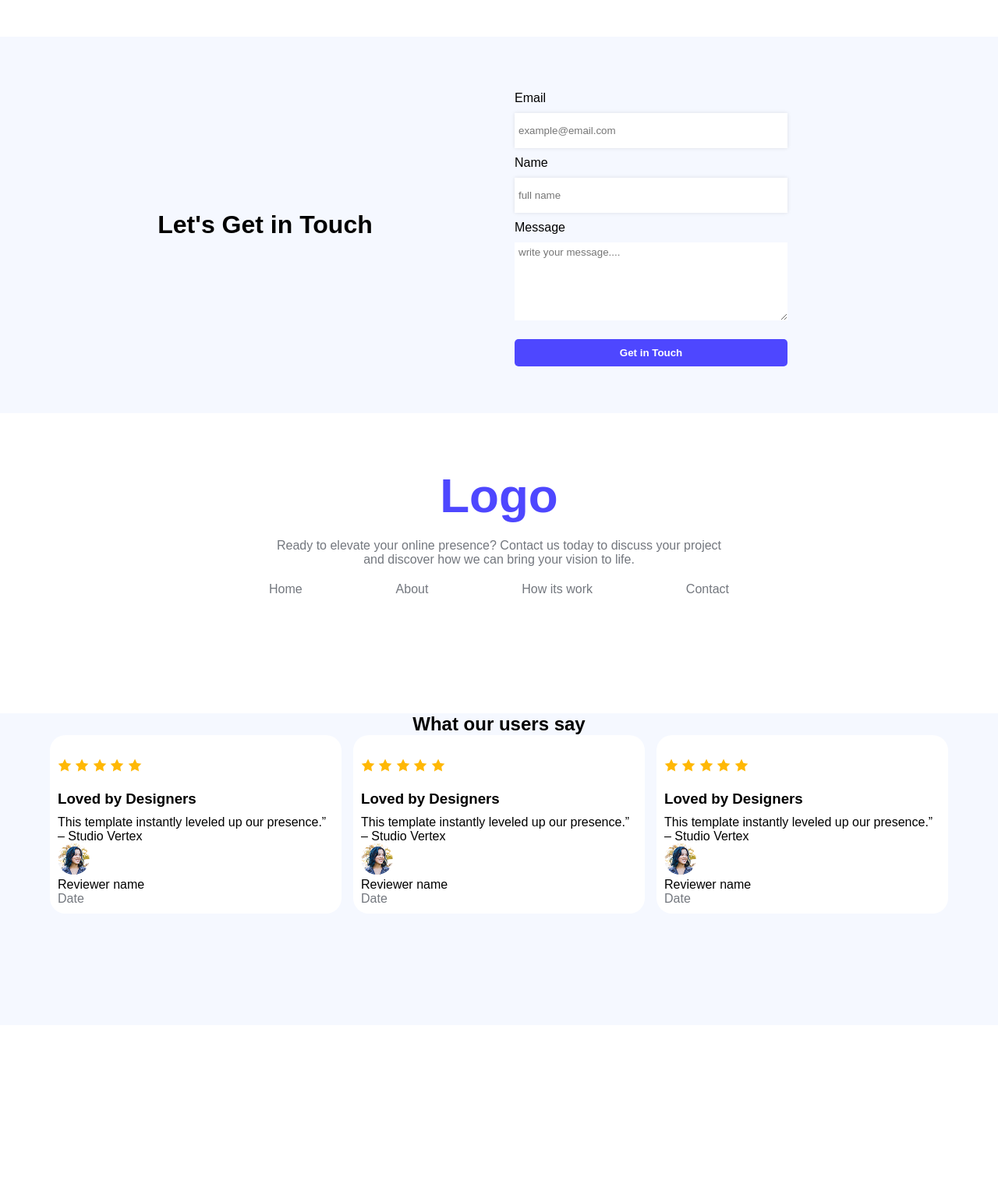
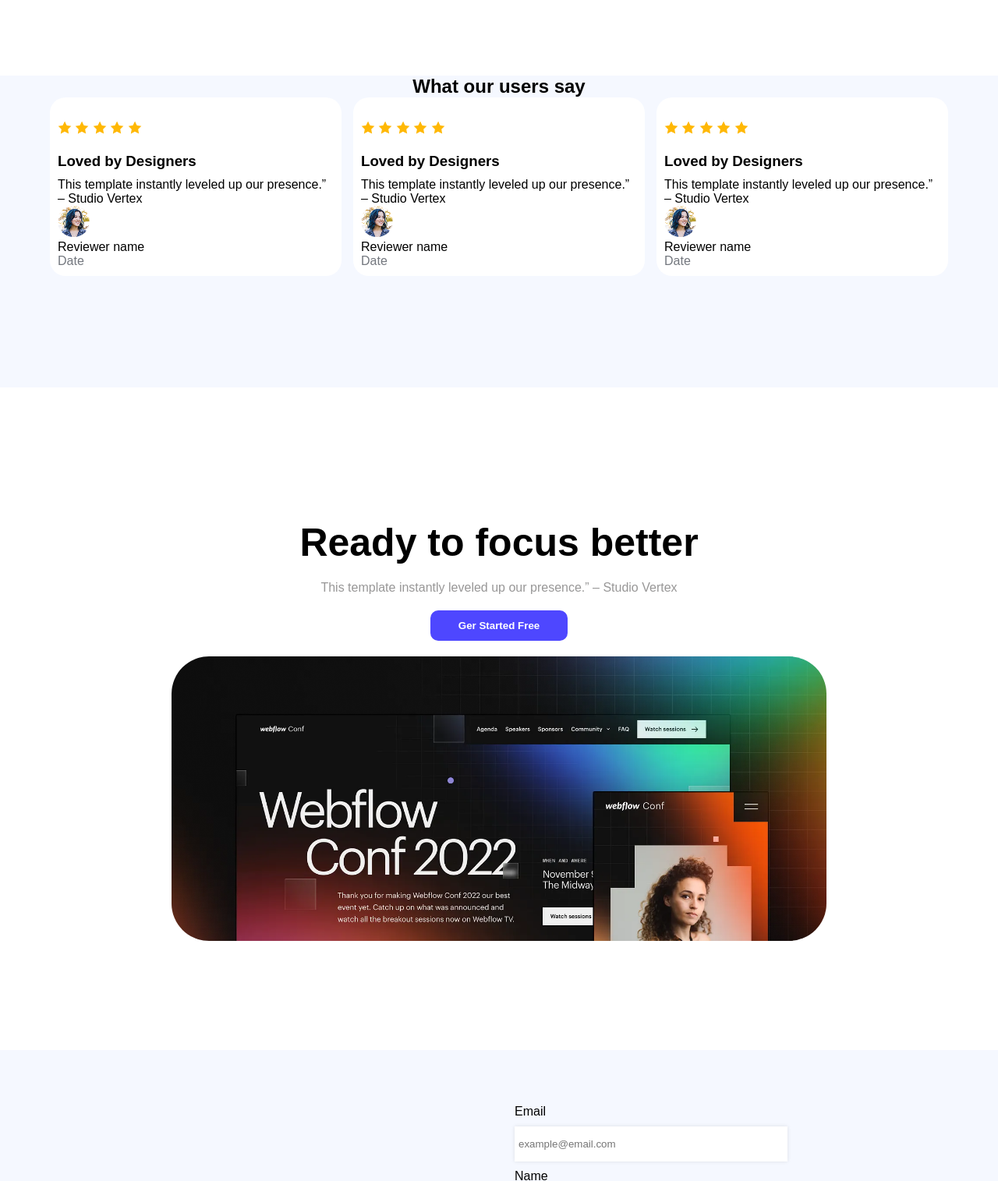
Before and after one commit to abdur-rahim123/Assignment-1, a plain HTML site: page index.html in a window 1280 px wide. Shown: the part 1280-2795 px from the top of the page at 78% size. Before the commit the page ends 2695 px from the top, so only its background shows below. Drawn offline with Linux system fonts and the light colour scheme.

Commit message:
added focus section

```diff
--- a/index.css
+++ b/index.css
@@ -1,4 +1,9 @@
 *{padding: 0; margin: 0; box-sizing: border-box; font-family: Arial, Helvetica, sans-serif;}
+
+body {
+    max-width: 1440px;
+    margin: auto;
+}
 
 /* header part */
 .header{
@@ -132,6 +137,48 @@ padding: 30px;
 
 .ps-section span{
     color: #312f2f;
+}
+
+
+
+
+/* focus section */
+
+.focus-section {
+    width: 90%;
+    margin: auto;
+    text-align: center;
+    padding: 70px;
+}
+
+.focus-section h2 {
+    font-size: 50px;
+    font-weight: bold;
+}
+
+.focus-section p {
+    color: rgba(49, 47, 47, .5);
+    margin: 20px 0;
+}
+
+.focus-section button {
+    background-color: #4E47FF;
+    padding: 12px 36px;
+    border-radius: 10px;
+}
+
+.focus-section .img {
+    max-width: 840px;
+    max-height: 365px;
+    object-fit: cover;
+    margin: 20px auto;
+    border-radius: 48px;
+    overflow: hidden;
+}
+
+.focus-section img {
+    width: 100%;
+    height: 100%;
 }
 
 
@@ -282,3 +329,6 @@ button:hover{
     transition: 0.3s;
     transform: scale(1.05);
 }
+
+
+/* html{display: none;} */
--- a/index.html
+++ b/index.html
@@ -77,6 +77,85 @@
 
 
 
+    <!-- feedback section -->
+
+<section class="feedback-section">
+    <div class="for-width">
+          <h2 >What our users say</h2>
+
+    <div class="review-list">
+      <div class="review-card">
+        <div class="stars">
+          <img src="./Assets/icon-star.png" alt="">
+        <img src="./Assets/icon-star.png" alt="">
+        <img src="./Assets/icon-star.png" alt="">
+        <img src="./Assets/icon-star.png" alt="">
+        <img src="./Assets/icon-star.png" alt="">
+        </div>
+        <h3 >Loved by Designers</h3>
+        <p>This template instantly leveled up our presence.” – Studio Vertex</p>
+        <div class="review-footer">
+          <img src="./Assets/avatar.png"  class="review-avatar" />
+          <div>
+            <p>Reviewer name</p>
+            <p class="review-date" >Date</p>
+          </div>
+        </div>
+      </div>
+
+      <div class="review-card">
+        <div class="stars">
+          <img src="./Assets/icon-star.png" alt="">
+        <img src="./Assets/icon-star.png" alt="">
+        <img src="./Assets/icon-star.png" alt="">
+        <img src="./Assets/icon-star.png" alt="">
+        <img src="./Assets/icon-star.png" alt="">
+        </div>
+        <h3 >Loved by Designers</h3>
+        <p >This template instantly leveled up our presence.” – Studio Vertex</p>
+        <div class="review-footer">
+          <img src="./Assets/avatar.png" alt="Reviewer avatar" class="review-avatar" />
+          <div>
+            <p >Reviewer name</p>
+            <p class="review-date" >Date</p>
+          </div>
+        </div>
+      </div>
+
+      <div class="review-card">
+        <div class="stars">
+          <img src="./Assets/icon-star.png" alt="">
+        <img src="./Assets/icon-star.png" alt="">
+        <img src="./Assets/icon-star.png" alt="">
+        <img src="./Assets/icon-star.png" alt="">
+        <img src="./Assets/icon-star.png" alt="">
+      </div>
+        <h3 >Loved by Designers</h3>
+        <p >This template instantly leveled up our presence.” – Studio Vertex</p>
+        <div class="review-footer">
+          <img src="./Assets/avatar.png" />
+          <div>
+            <p >Reviewer name</p>
+            <p class="review-date" >Date</p>
+          </div>
+        </div>
+      </div>
+    </div>
+
+    </div>
+  </section>
+    <!-- end feedback section -->
+
+    <!--  -->
+<div class="focus-section">
+      <h2>Ready to focus better</h2>
+      <p>This template instantly leveled up our presence.” – Studio Vertex</p>
+      <button>Ger Started Free</button>
+      <div class="img">
+        <img src="Assets/focus-banner.png" alt="">
+      </div>
+    </div>
+
 
 <!-- get in touch section -->
 <div class="container">
@@ -118,71 +197,7 @@
 
 
 <!-- start -->
-<section class="feedback-section">
-    <div class="for-width">
-          <h2 class="feedback-title">What our users say</h2>
 
-    <div class="review-list">
-      <div class="review-card">
-        <div class="stars">
-          <img src="./Assets/icon-star.png" alt="">
-        <img src="./Assets/icon-star.png" alt="">
-        <img src="./Assets/icon-star.png" alt="">
-        <img src="./Assets/icon-star.png" alt="">
-        <img src="./Assets/icon-star.png" alt="">
-        </div>
-        <h3 class="review-heading">Loved by Designers</h3>
-        <p class="review-text">This template instantly leveled up our presence.” – Studio Vertex</p>
-        <div class="review-footer">
-          <img src="./Assets/avatar.png"  class="review-avatar" />
-          <div>
-            <p class="reviewer">Reviewer name</p>
-            <p class="review-date">Date</p>
-          </div>
-        </div>
-      </div>
-
-      <div class="review-card">
-        <div class="stars">
-          <img src="./Assets/icon-star.png" alt="">
-        <img src="./Assets/icon-star.png" alt="">
-        <img src="./Assets/icon-star.png" alt="">
-        <img src="./Assets/icon-star.png" alt="">
-        <img src="./Assets/icon-star.png" alt="">
-        </div>
-        <h3 class="review-heading">Loved by Designers</h3>
-        <p class="review-text">This template instantly leveled up our presence.” – Studio Vertex</p>
-        <div class="review-footer">
-          <img src="./Assets/avatar.png" alt="Reviewer avatar" class="review-avatar" />
-          <div>
-            <p class="reviewer">Reviewer name</p>
-            <p class="review-date">Date</p>
-          </div>
-        </div>
-      </div>
-
-      <div class="review-card">
-        <div class="stars">
-          <img src="./Assets/icon-star.png" alt="">
-        <img src="./Assets/icon-star.png" alt="">
-        <img src="./Assets/icon-star.png" alt="">
-        <img src="./Assets/icon-star.png" alt="">
-        <img src="./Assets/icon-star.png" alt="">
-      </div>
-        <h3 class="review-heading">Loved by Designers</h3>
-        <p class="review-text">This template instantly leveled up our presence.” – Studio Vertex</p>
-        <div class="review-footer">
-          <img src="./Assets/avatar.png" />
-          <div>
-            <p class="reviewer">Reviewer name</p>
-            <p class="review-date">Date</p>
-          </div>
-        </div>
-      </div>
-    </div>
-
-    </div>
-  </section>
 <!-- end -->
 
 
```
Also changed, not shown: Assets/focus-banner.png (added).
